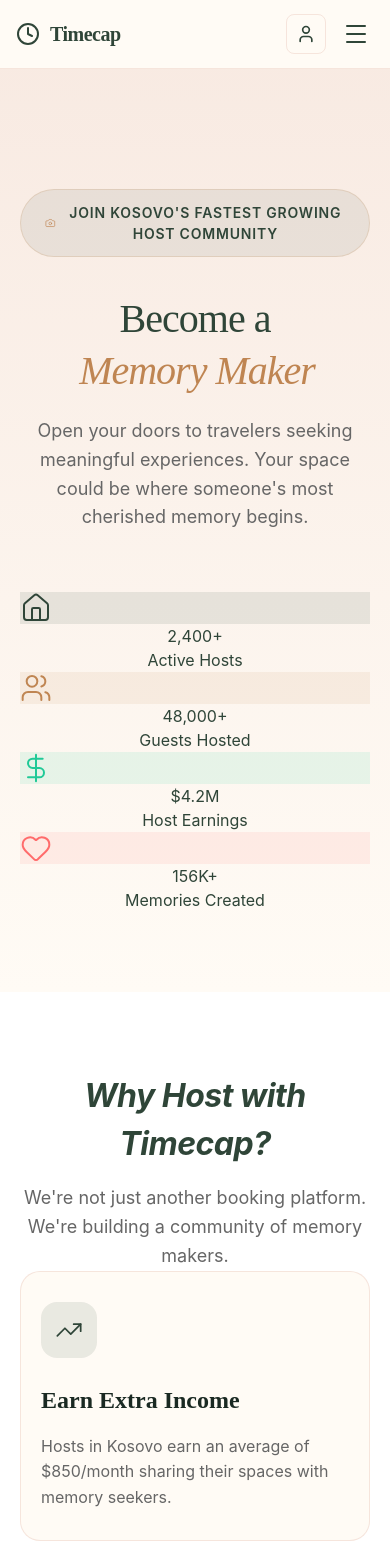
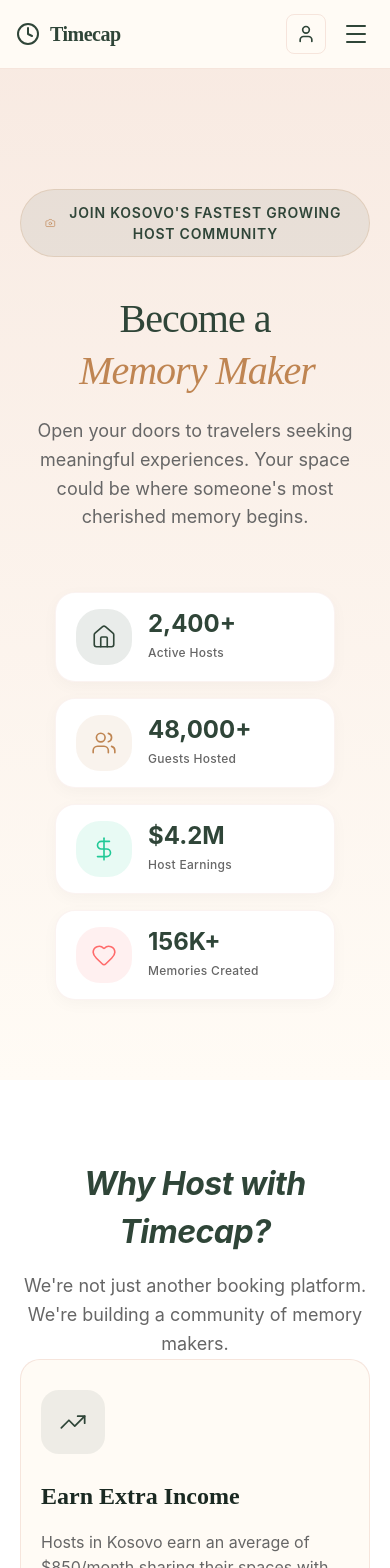
Before and after one commit to b3nny667/Timecap, a React (Create React App) app: page /host in a window 390 px wide. Shown: the top 1568 px of the page. Built offline with nearby package versions, Linux system fonts and the light colour scheme.

Commit message:
Update HostPage.css

```diff
--- a/src/pages/HostPage.css
+++ b/src/pages/HostPage.css
@@ -709,3 +709,171 @@
     padding: 18px;
   }
 }
+/* ===== HOST STATS - FIXED ICON STYLES ===== */
+.host-stats-grid {
+  display: grid;
+  grid-template-columns: repeat(2, 1fr);
+  gap: 24px;
+  max-width: 800px;
+  margin: 40px auto 0;
+}
+
+@media (min-width: 768px) {
+  .host-stats-grid {
+    grid-template-columns: repeat(4, 1fr);
+  }
+}
+
+.host-stat-card {
+  background: #FFFFFF;
+  border: 1px solid rgba(232, 196, 183, 0.2);
+  border-radius: 20px;
+  padding: 28px 20px;
+  display: flex;
+  flex-direction: column;
+  align-items: center;
+  text-align: center;
+  transition: all 0.3s ease;
+  box-shadow: 0 4px 16px rgba(0, 0, 0, 0.03);
+}
+
+.host-stat-card:hover {
+  transform: translateY(-4px);
+  border-color: #2F4538;
+  box-shadow: 0 12px 28px rgba(47, 69, 56, 0.08);
+}
+
+.host-stat-icon-wrapper {
+  width: 72px;
+  height: 72px;
+  border-radius: 24px;
+  display: flex;
+  align-items: center;
+  justify-content: center;
+  margin-bottom: 16px;
+  transition: all 0.3s ease;
+}
+
+.host-stat-card:hover .host-stat-icon-wrapper {
+  transform: scale(1.05);
+}
+
+.host-stat-icon {
+  display: flex;
+  align-items: center;
+  justify-content: center;
+}
+
+.host-stat-icon svg {
+  width: 32px;
+  height: 32px;
+}
+
+.host-stat-content {
+  display: flex;
+  flex-direction: column;
+  gap: 4px;
+}
+
+.host-stat-value {
+  font-size: 32px;
+  font-weight: 700;
+  color: #2F4538;
+  line-height: 1;
+  margin-bottom: 4px;
+}
+
+.host-stat-label {
+  font-size: 14px;
+  color: #666666;
+  font-weight: 500;
+  letter-spacing: 0.3px;
+}
+
+/* ===== BENEFIT ICONS FIX ===== */
+.benefit-icon-container {
+  width: 64px;
+  height: 64px;
+  border-radius: 18px;
+  background: rgba(47, 69, 56, 0.08);
+  display: flex;
+  align-items: center;
+  justify-content: center;
+  margin-bottom: 24px;
+  transition: all 0.3s ease;
+}
+
+.benefit-card:hover .benefit-icon-container {
+  background: rgba(47, 69, 56, 0.15);
+  transform: scale(1.05);
+}
+
+.benefit-icon {
+  color: #2F4538;
+  display: flex;
+  align-items: center;
+  justify-content: center;
+}
+
+.benefit-icon svg {
+  width: 28px;
+  height: 28px;
+}
+
+/* Responsive fixes */
+@media (max-width: 768px) {
+  .host-stats-grid {
+    gap: 16px;
+  }
+
+  .host-stat-card {
+    padding: 20px 16px;
+  }
+
+  .host-stat-icon-wrapper {
+    width: 60px;
+    height: 60px;
+  }
+
+  .host-stat-icon svg {
+    width: 28px;
+    height: 28px;
+  }
+
+  .host-stat-value {
+    font-size: 24px;
+  }
+
+  .host-stat-label {
+    font-size: 12px;
+  }
+}
+
+@media (max-width: 480px) {
+  .host-stats-grid {
+    grid-template-columns: 1fr;
+    max-width: 280px;
+  }
+
+  .host-stat-card {
+    flex-direction: row;
+    text-align: left;
+    padding: 16px 20px;
+  }
+
+  .host-stat-icon-wrapper {
+    margin-bottom: 0;
+    margin-right: 16px;
+    width: 56px;
+    height: 56px;
+  }
+
+  .host-stat-icon svg {
+    width: 26px;
+    height: 26px;
+  }
+
+  .host-stat-content {
+    align-items: flex-start;
+  }
+}
```
